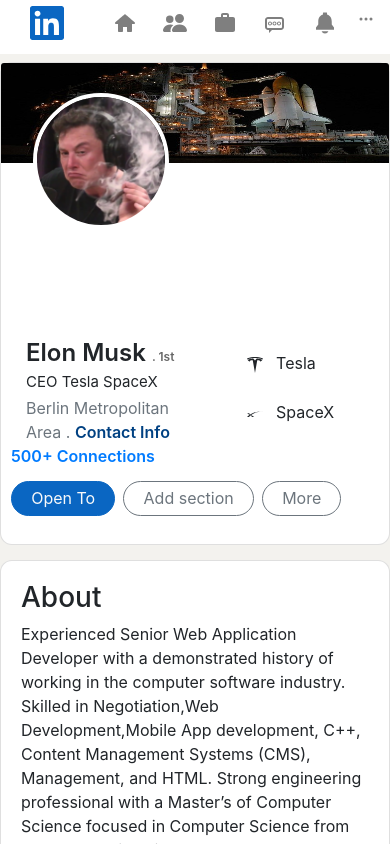
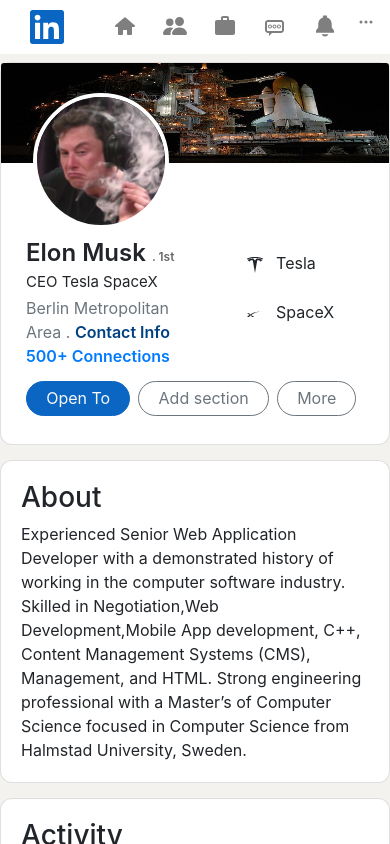
Before and after one commit to pavanyalamanchi/linkedin-build-week, a React (Create React App) app: page / in a window 390 px wide. Shown: the top 844 px of the page. Built offline with nearby package versions, Linux system fonts and the light colour scheme.

Commit message:
fix mobile view issues

```diff
--- a/src/App.css
+++ b/src/App.css
@@ -19,7 +19,7 @@
   margin-bottom: 15px;
 }
 .user-info-body{
-  padding-top: 80px !important;
+  padding-top: 50px !important;
   padding-left: 25px !important;
 }
 
@@ -72,12 +72,17 @@
   .user-info{
       padding: 0px;
   }
+
 }
 @media screen and ( max-width: 500px ){
 
   .user-info{
       padding: 0px !important;
   }
+  .cover-image {
+    height: 100px;
+    overflow: hidden;
+}
 }
 
 /* FOOTER */
--- a/src/components/MainSection.jsx
+++ b/src/components/MainSection.jsx
@@ -38,14 +38,14 @@
                   </ListGroup>
                 </Col>
               </Row>
-              <Row>
+
                  <div> <a href='./sample' style={{ textDecoration: "none", fontWeight: "600", fontSize:'medium' }}>500+ Connections</a></div>
                   <div className='' style={{marginTop:'0.8rem'}}>
         <Button className='btn btn-info text-light rounded-pill mb-2' style={{backgroundColor:'#0a66c2', borderColor:'#0a66c2'}}> Open To</Button>
                     <button className='btn btn-outline-secondary rounded-pill mb-2'>Add section</button>
                     <button className='btn btn-outline-secondary rounded-pill mb-2'>More</button>
                   </div>
-              </Row>
+
             </Card.Body>
           </Card>
 
--- a/src/nav.css
+++ b/src/nav.css
@@ -14,7 +14,7 @@
     list-style-type: none;
   }
   .navbar {
-    padding: 0.5rem 0rem !important;
+    /* padding: 0.5rem 0rem !important; */
   }
   .search {
     width: 280px !important;
```
